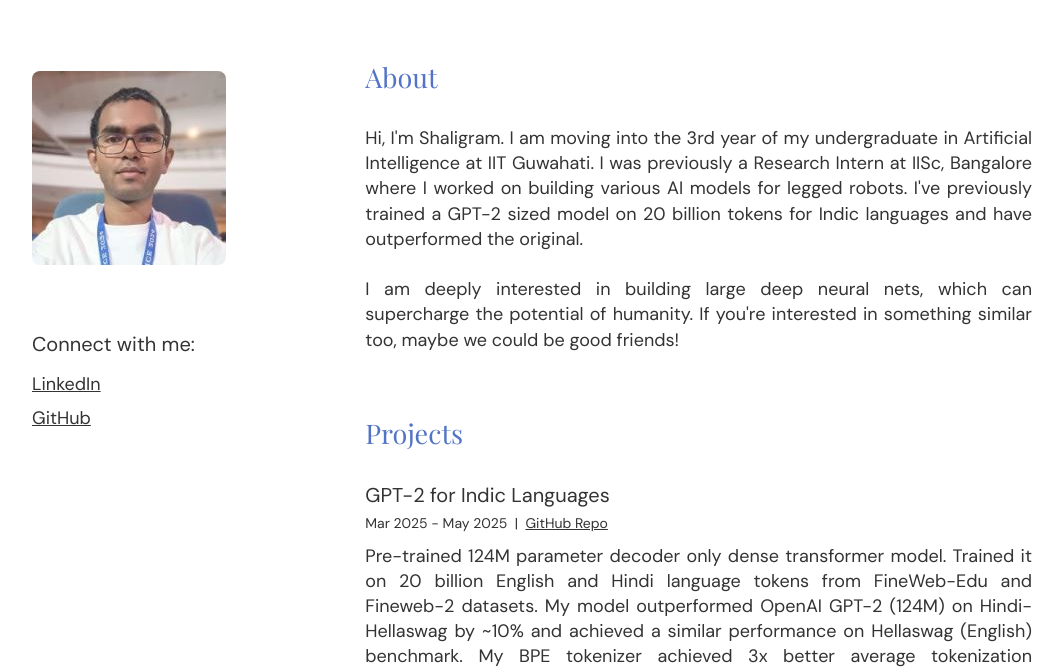
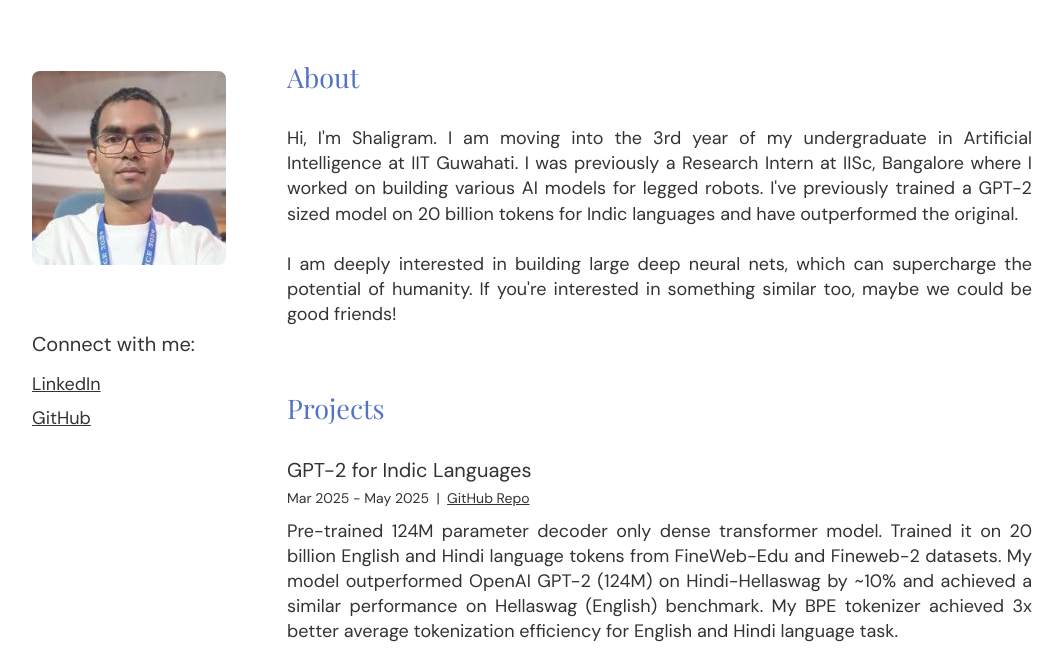
Before and after one commit to Shaligram-Dewangan/shaligram-dewangan.github.io, a plain HTML site: page index.html in a window 1280 px wide. Shown: the part 134-803 px from the top of the page, without its empty margins (108-1171 px from the left). Drawn offline with nearby package versions, Linux system fonts and the light colour scheme; a web font is replaced by a local one.

Commit message:
Fix mobile view

```diff
--- a/style.css
+++ b/style.css
@@ -29,7 +29,7 @@ a {
 
 .contains_left {
     width: 100%;
-    width: 255px;
+    max-width: 255px;
     flex: 1;
     margin-bottom: 30px;
 }
```
